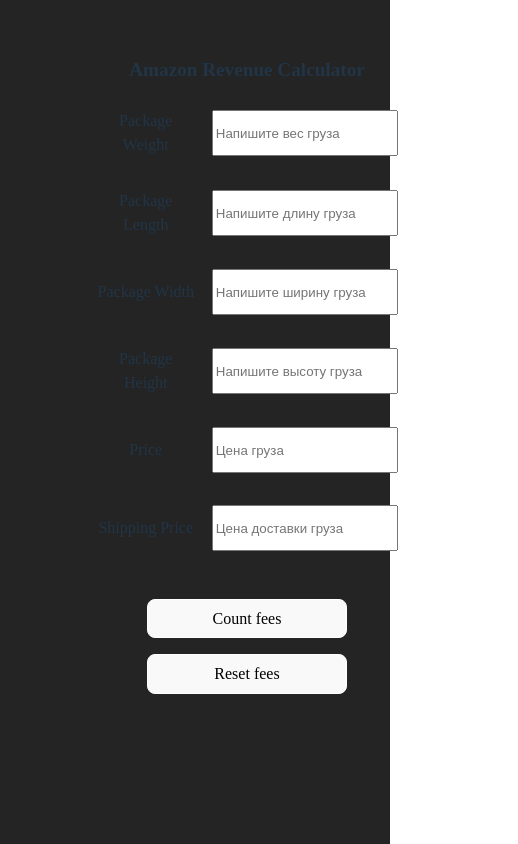
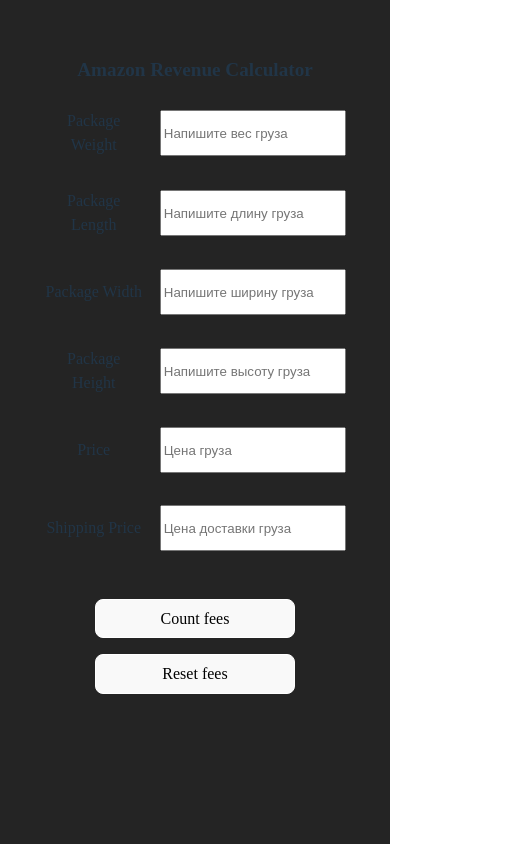
Before and after one commit to webobscure/amazonrequest, a React (Vite) app: page / in a window 390 px wide. Shown: the whole page, 518 px wide, since content can reach past the window. Built offline with nearby package versions, Linux system fonts and the light colour scheme.

Commit message:
some changes

```diff
--- a/old.jsx
+++ b/old.jsx
@@ -39,7 +39,10 @@ function App() {
       query.itemInfo.afnPriceStr = afnPriceStr;
       query.itemInfo.mfnPriceStr = afnPriceStr;
       query.itemInfo.mfnShippingPriceStr = shippingPrice;
-
+      const anywhereUrl = "https://cors-anywhere.herokuapp.com/"
+    const corsAnywhereUrl = "https://web-production-5608.up.railway.app/";
+    const apiUrl =
+      "https://sellercentral.amazon.de/rcpublic/getfeeswithnew?countryCode=DE";
        await fetch(
         "https://cors-anywhere.herokuapp.com/https://sellercentral.amazon.de/rcpublic/getfeeswithnew?countryCode=DE",
         {
--- a/package.json
+++ b/package.json
@@ -3,7 +3,7 @@
   "private": true,
   "version": "0.0.0",
   "type": "module",
-  "proxy": "http://localhost:5174",
+  "proxy": "https://web-production-5608.up.railway.app/",
   "scripts": {
     "dev": "vite",
     "build": "vite build",
--- a/src/App.css
+++ b/src/App.css
@@ -64,6 +64,11 @@ body {
 .input-item label {
   width: 100px;
 }
+@media(max-width: 820px) {
+  .container {
+    width: 740px;
+}
+}
 
 @media(max-width: 768px) {
   .container {
@@ -99,4 +104,7 @@ h1 {
 .container {
   border: none;
 }
+.form-container {
+  width: 310px;
 }
+}
--- a/src/App.jsx
+++ b/src/App.jsx
@@ -40,7 +40,7 @@ function App() {
       query.itemInfo.mfnPriceStr = afnPriceStr;
       query.itemInfo.mfnShippingPriceStr = shippingPrice;
       const anywhereUrl = "https://cors-anywhere.herokuapp.com/"
-   // const corsAnywhereUrl = "https://web-production-5608.up.railway.app/";
+    const corsAnywhereUrl = "https://web-production-5608.up.railway.app/";
     const apiUrl =
       "https://sellercentral.amazon.de/rcpublic/getfeeswithnew?countryCode=DE";
        await fetch(
@@ -51,6 +51,7 @@ function App() {
             "Content-Type": "application/json",
             "Access-Control-Allow-Origin": "https://localhost:5173",
             "Access-Control-Allow-Methods": "GET",
+            "X-Requested-With": "XMLHttpRequest",
             "Access-Control-Allow-Headers":
               "Origin, X-Requested-With, Content-Type, Accept",
           },
```
